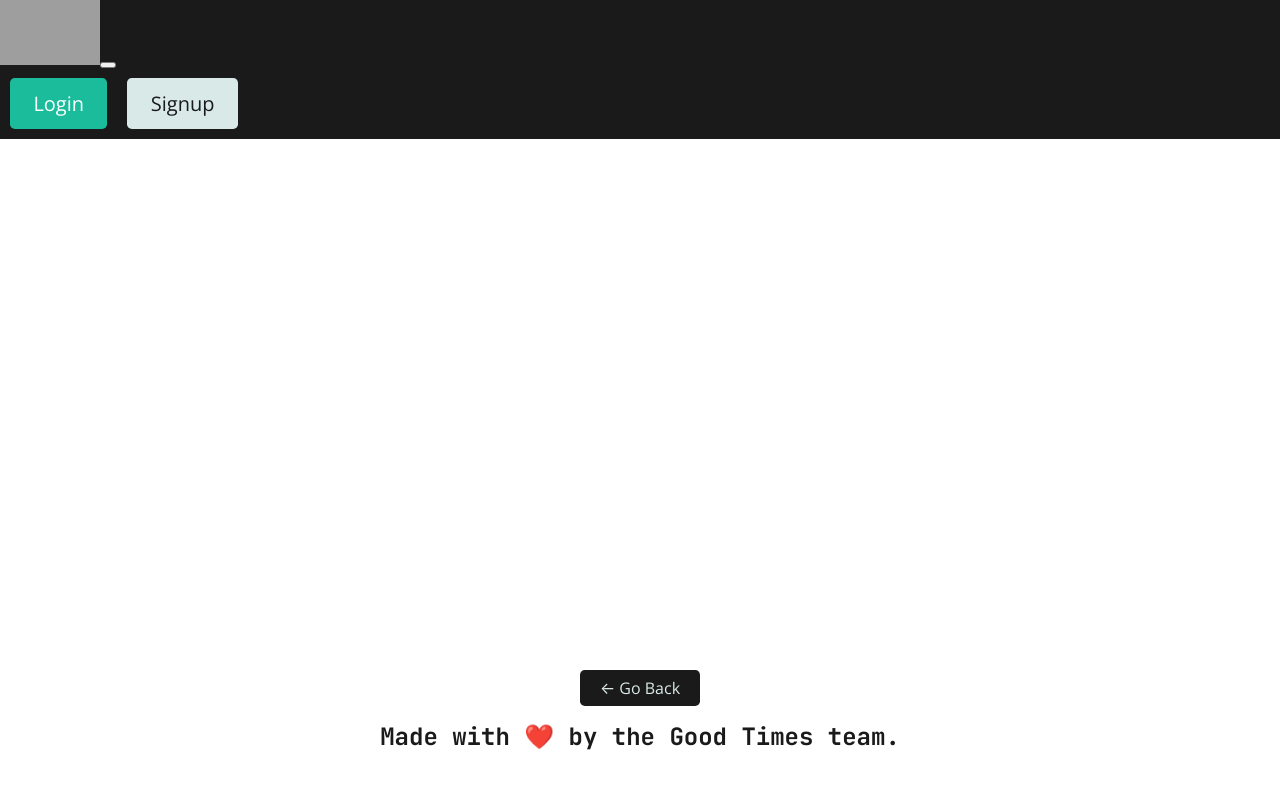
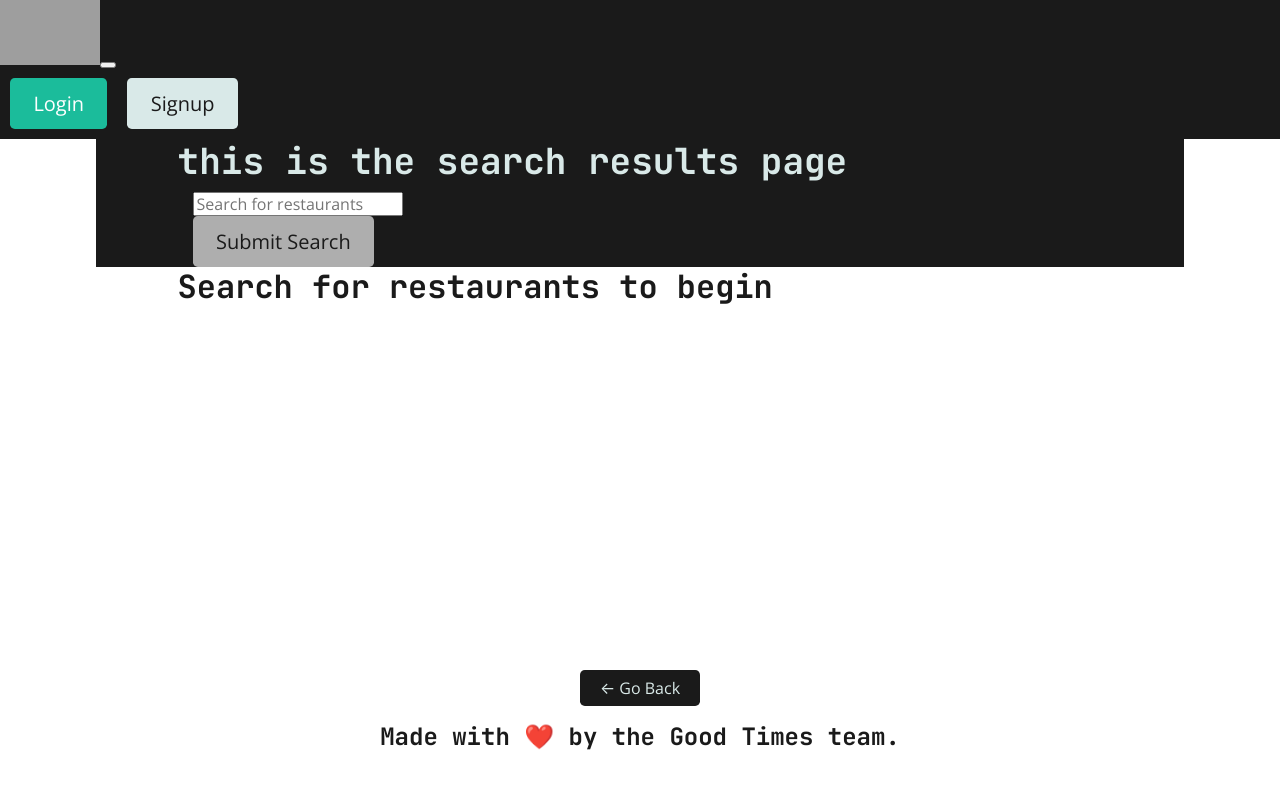
Before and after one commit to shelleymcq/nommy, a React (Create React App) app in the folder client/: page /search in a window 1280 px wide. Shown: the top 788 px of the page. Built offline with nearby package versions, Linux system fonts and the light colour scheme; grey boxes are pictures that could not be loaded.

Commit message:
adding route for searching Yelp API

```diff
--- a/client/src/App.js
+++ b/client/src/App.js
@@ -17,6 +17,7 @@ import Item from './pages/Item'
 import Header from './components/Header';
 import Footer from './components/Footer';
 import FriendPage from './pages/FriendPage';
+import SearchRestaurants from './pages/SearchRestaurants';
 
 // Construct our main GraphQL API endpoint
 const httpLink = createHttpLink({
@@ -70,6 +71,9 @@ function App() {
             <Route exact path="/item">
               <Item />
             </Route>
+            <Route exact path="/search">
+              <SearchRestaurants />
+            </Route>
           </div>
           <Footer />
         </div>
--- /dev/null
+++ b/client/src/pages/SearchRestaurants.js
@@ -0,0 +1,183 @@
+import React, { useState, useEffect } from 'react';
+import {
+  Jumbotron,
+  Container,
+  Col,
+  Form,
+  Button,
+  Card,
+  CardColumns,
+} from 'react-bootstrap';
+
+// import { useMutation } from '@apollo/client';
+// import { SAVE_BOOK } from '../utils/mutations';
+// import { saveBookIds, getSavedBookIds } from '../utils/localStorage';
+
+import Auth from '../utils/auth';
+
+const SearchRestaurants = () => {
+  // create state for holding returned yelp api data
+  const [searchedRestaurants, setSearchedRestaurants] = useState([]);
+  // create state for holding our search field data
+  const [searchInput, setSearchInput] = useState('');
+
+  // create state to hold saved bookId values
+  // const [savedBookIds, setSavedBookIds] = useState(getSavedBookIds());
+
+  // const [saveBook, { error }] = useMutation(SAVE_BOOK);
+
+  // set up useEffect hook to save `savedBookIds` list to localStorage on component unmount
+  // learn more here: https://reactjs.org/docs/hooks-effect.html#effects-with-cleanup
+  // useEffect(() => {
+  //   return () => saveBookIds(savedBookIds);
+  // });
+
+  // create method to search for restaurants and set state on form submit
+  const handleFormSubmit = async (event) => {
+    event.preventDefault();
+
+    if (!searchInput) {
+      return false;
+    }
+
+    try {
+      const access_token = "sSXKlBRl8-Udgkwovew8iS0fHqM9wWIbdRr6UHc1eC3q2ExpuS7RIbie_2jYcXbb4L_pDc-sYs1Sjv-xCdcp3NzrB60XIRiveoDTZUg5mxOznH3sKpw1JcGOQbFUYXYx";
+
+      const location = "Atlanta";
+
+      // const searchTerm = "pizza"
+
+      const response = await fetch(`https://cors-anywhere.herokuapp.com/https://api.yelp.com/v3/businesses/search?categories=restaurants&limit=50&location=${location}&term=${searchInput}`, {
+        headers: {
+          "Authorization": `Bearer ${access_token}`
+        }
+      })//**.then((res) => {
+        // console.log(res)
+        // return res.json();
+      // }).then((json) => {
+        // console.log(json);
+      // }).catch((err) => console.log(err))
+      // const response = await fetch(
+      //   `https://www.googleapis.com/books/v1/volumes?q=${searchInput}`
+      // );
+
+      if (!response.ok) {
+        // throw new Error('something went wrong!');
+        console.log("something went wrong!")
+      }
+
+      const { businesses } = await response.json();
+      console.log("json response:", businesses[0])
+      console.log("json response:", businesses[0].categories[0].title)
+
+      const restaurantData = businesses.map((restaurant) => ({
+        restaurantId: restaurant.id,
+        name: restaurant.name,
+        link: restaurant.url,
+        image: restaurant.image_url || '',
+        distance: (restaurant.distance* 0.000621).toFixed(2)
+      }));
+
+      setSearchedRestaurants(restaurantData);
+      setSearchInput('');
+    } catch (err) {
+      console.error(err);
+    }
+  };
+
+  // create function to handle saving a book to our database
+  // const handleSaveBook = async (bookId) => {
+  //   // find the book in `searchedBooks` state by the matching id
+  //   const bookToSave = searchedBooks.find((book) => book.bookId === bookId);
+
+  //   // get token
+  //   const token = Auth.loggedIn() ? Auth.getToken() : null;
+
+  //   if (!token) {
+  //     return false;
+  //   }
+
+  //   try {
+  //     const { data } = await saveBook({
+  //       variables: { bookData: { ...bookToSave } },
+  //     });
+  //     console.log(savedBookIds);
+  //     setSavedBookIds([...savedBookIds, bookToSave.bookId]);
+  //   } catch (err) {
+  //     console.error(err);
+  //   }
+  // };
+  return (
+    <>
+      <Jumbotron fluid className="text-light bg-dark">
+        <Container>
+          <h1>this is the search results page</h1>
+          <Form onSubmit={handleFormSubmit}>
+            <Form.Row>
+              <Col xs={12} md={8}>
+                <Form.Control
+                  name="searchInput"
+                  value={searchInput}
+                  onChange={(e) => setSearchInput(e.target.value)}
+                  type="text"
+                  size="lg"
+                  placeholder="Search for restaurants"
+                />
+              </Col>
+              <Col xs={12} md={4}>
+                <Button type="submit" variant="success" size="lg">
+                  Submit Search
+                </Button>
+              </Col>
+            </Form.Row>
+          </Form>
+        </Container>
+      </Jumbotron>
+
+      <Container>
+        <h2>
+          {searchedRestaurants.length
+            ? `Viewing ${searchedRestaurants.length} results:`
+            : 'Search for restaurants to begin'}
+        </h2>
+        <CardColumns>
+          {searchedRestaurants.map((restaurant) => {
+            return (
+              <Card key={restaurant.restaurantId} border="dark">
+                {restaurant.image ? (
+                  <Card.Img
+                    src={restaurant.image}
+                    width="200px"
+                    height="200px"
+                    alt={`A picture for ${restaurant.name}`}
+                    variant="top"
+                  />
+                ) : null}
+                <Card.Body>
+                  <Card.Title>{restaurant.name}</Card.Title>
+                  <p className="small">Distance: {restaurant.distance} miles</p>
+                  {/* <Card.Text>{book.description}</Card.Text> */}
+                  {/* {Auth.loggedIn() && (
+                    <Button
+                      disabled={savedBookIds?.some(
+                        (savedId) => savedId === book.bookId
+                      )}
+                      className="btn-block btn-info"
+                      onClick={() => handleSaveBook(book.bookId)}
+                    >
+                      {savedBookIds?.some((savedId) => savedId === book.bookId)
+                        ? 'Book Already Saved!'
+                        : 'Save This Book!'}
+                    </Button>
+                  )} */}
+                </Card.Body>
+              </Card>
+            );
+          })}
+        </CardColumns>
+      </Container>
+    </>
+  );
+};
+
+export default SearchRestaurants;
--- a/package.json
+++ b/package.json
@@ -17,6 +17,7 @@
     "concurrently": "^5.1.0"
   },
   "dependencies": {
-    "graphql": "^15.6.0"
+    "graphql": "^15.6.0",
+    "react-bootstrap": "^1.6.4"
   }
 }
```
